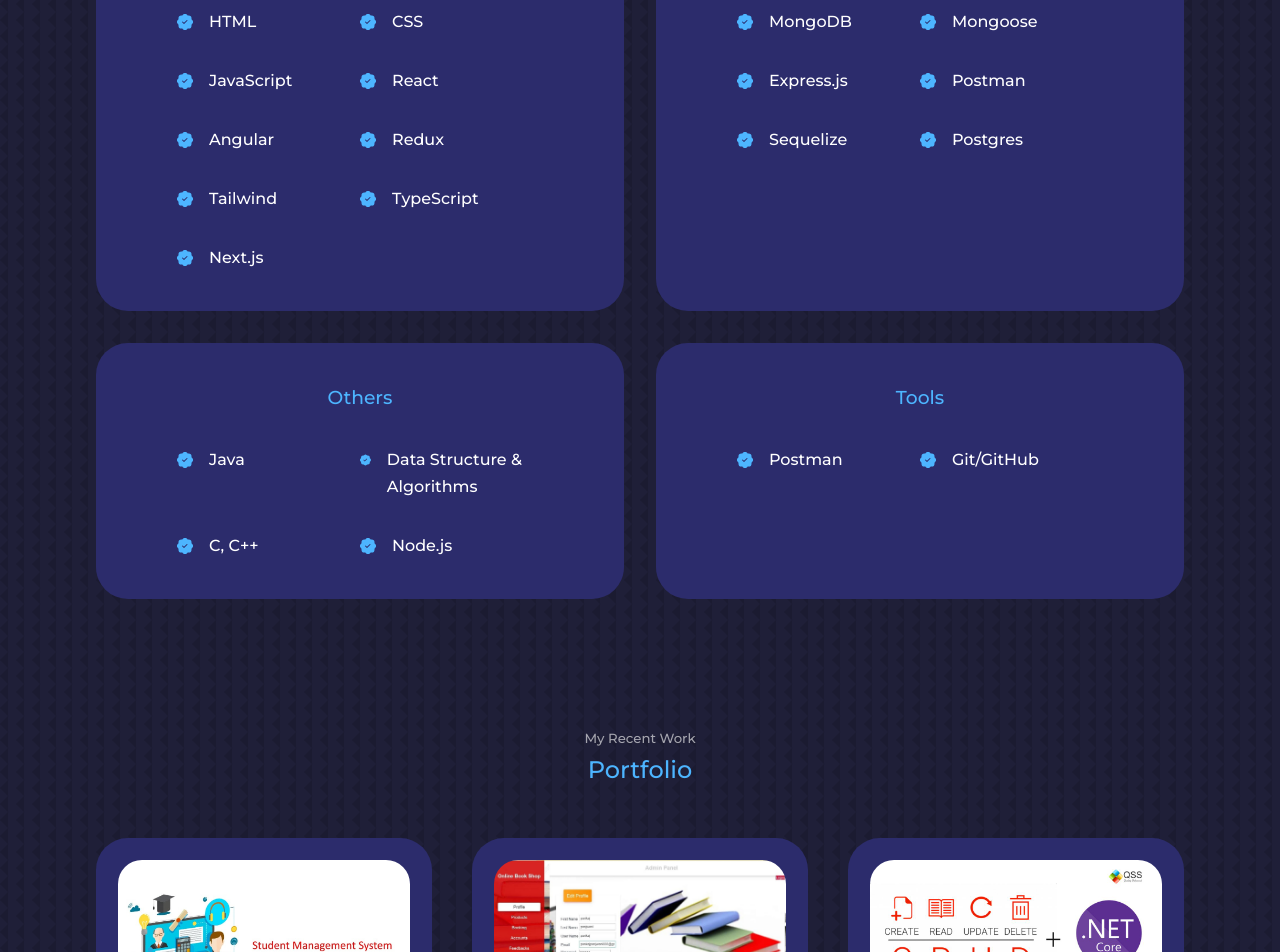
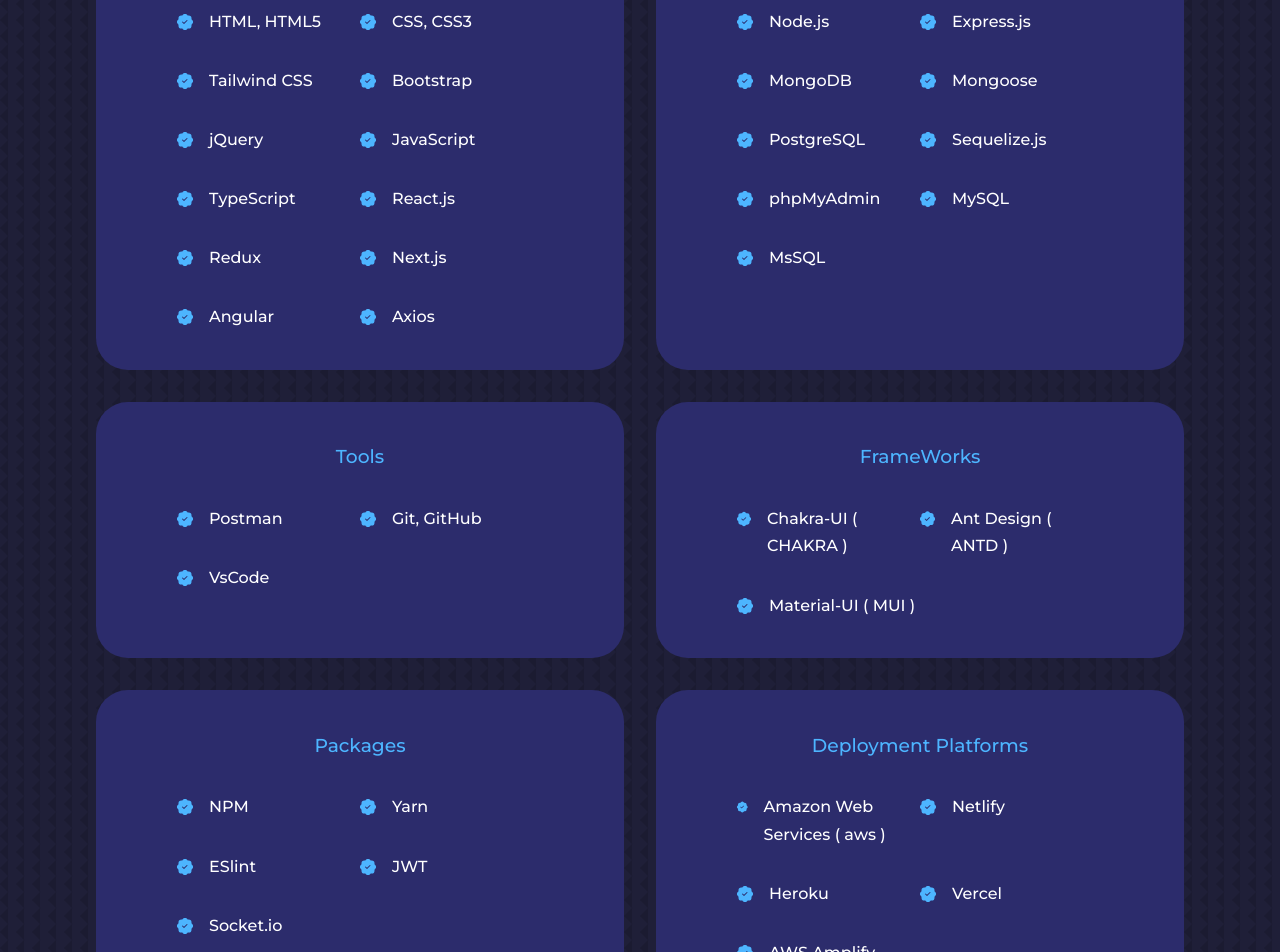
Before and after one commit to jainaakash1002/React-Portfolio-Website, a React (Create React App) app: page / in a window 1280 px wide. Shown: the part 1460-2412 px from the top of the page. Built offline with nearby package versions, Linux system fonts and the light colour scheme.

Commit message:
changes react script and updated skills

```diff
--- a/package.json
+++ b/package.json
@@ -17,6 +17,7 @@
   },
   "scripts": {
     "start": "react-scripts start",
+    "dev" : "react-scripts --openssl-legacy-provider start",
     "build": "react-scripts build",
     "test": "react-scripts test",
     "eject": "react-scripts eject"
--- a/src/components/experience/Experience.jsx
+++ b/src/components/experience/Experience.jsx
@@ -13,11 +13,23 @@
           <div className="experience__content">
             <article className="experience__details">
               <BsFillPatchCheckFill className="experience__details-icon" />
-              <h4>HTML</h4>
+              <h4>HTML, HTML5</h4>
             </article>
             <article className="experience__details">
               <BsFillPatchCheckFill className="experience__details-icon" />
-              <h4>CSS</h4>
+              <h4>CSS, CSS3</h4>
+            </article>
+            <article className="experience__details">
+              <BsFillPatchCheckFill className="experience__details-icon" />
+              <h4>Tailwind CSS</h4>
+            </article>
+            <article className="experience__details">
+              <BsFillPatchCheckFill className="experience__details-icon" />
+              <h4>Bootstrap</h4>
+            </article>
+            <article className="experience__details">
+              <BsFillPatchCheckFill className="experience__details-icon" />
+              <h4>jQuery</h4>
             </article>
             <article className="experience__details">
               <BsFillPatchCheckFill className="experience__details-icon" />
@@ -25,7 +37,19 @@
             </article>
             <article className="experience__details">
               <BsFillPatchCheckFill className="experience__details-icon" />
-              <h4>React</h4>
+              <h4>TypeScript</h4>
+            </article>
+            <article className="experience__details">
+              <BsFillPatchCheckFill className="experience__details-icon" />
+              <h4>React.js</h4>
+            </article>
+            <article className="experience__details">
+              <BsFillPatchCheckFill className="experience__details-icon" />
+              <h4>Redux</h4>
+            </article>
+            <article className="experience__details">
+              <BsFillPatchCheckFill className="experience__details-icon" />
+              <h4>Next.js</h4>
             </article>
             <article className="experience__details">
               <BsFillPatchCheckFill className="experience__details-icon" />
@@ -33,25 +57,21 @@
             </article>
             <article className="experience__details">
               <BsFillPatchCheckFill className="experience__details-icon" />
-              <h4>Redux</h4>
-            </article>
-            <article className="experience__details">
-              <BsFillPatchCheckFill className="experience__details-icon" />
-              <h4>Tailwind</h4>
-            </article>
-            <article className="experience__details">
-              <BsFillPatchCheckFill className="experience__details-icon" />
-              <h4>TypeScript</h4>
-            </article>
-            <article className="experience__details">
-              <BsFillPatchCheckFill className="experience__details-icon" />
-              <h4>Next.js</h4>
+              <h4>Axios</h4>
             </article>
           </div>
         </div>
         <div className="experience__backend">
           <h3>Back-end Development</h3>
           <div className="experience__content">
+            <article className="experience__details">
+              <BsFillPatchCheckFill className="experience__details-icon" />
+              <h4>Node.js</h4>
+            </article>
+            <article className="experience__details">
+              <BsFillPatchCheckFill className="experience__details-icon" />
+              <h4>Express.js</h4>
+            </article>
             <article className="experience__details">
               <BsFillPatchCheckFill className="experience__details-icon" />
               <h4>MongoDB</h4>
@@ -62,20 +82,112 @@
             </article>
             <article className="experience__details">
               <BsFillPatchCheckFill className="experience__details-icon" />
-              <h4>Express.js</h4>
+              <h4>PostgreSQL</h4>
             </article>
+            <article className="experience__details">
+              <BsFillPatchCheckFill className="experience__details-icon" />
+              <h4>Sequelize.js</h4>
+            </article>
+            <article className="experience__details">
+              <BsFillPatchCheckFill className="experience__details-icon" />
+              <h4>phpMyAdmin</h4>
+            </article>
+            <article className="experience__details">
+              <BsFillPatchCheckFill className="experience__details-icon" />
+              <h4>MySQL</h4>
+            </article>
+            <article className="experience__details">
+              <BsFillPatchCheckFill className="experience__details-icon" />
+              <h4>MsSQL</h4>
+            </article>
+          </div>
+        </div>
+        <div className="experience__frontend">
+          <h3>Tools</h3>
+          <div className="experience__content">
             <article className="experience__details">
               <BsFillPatchCheckFill className="experience__details-icon" />
               <h4>Postman</h4>
             </article>
             <article className="experience__details">
               <BsFillPatchCheckFill className="experience__details-icon" />
-              <h4>Sequelize</h4>
+              <h4>Git, GitHub</h4>
             </article>
             <article className="experience__details">
               <BsFillPatchCheckFill className="experience__details-icon" />
-              <h4>Postgres</h4>
+              <h4>VsCode</h4>
             </article>
+          </div>
+        </div>
+        <div className="experience__backend">
+          <h3>FrameWorks</h3>
+          <div className="experience__content">
+            <article className="experience__details">
+              <BsFillPatchCheckFill className="experience__details-icon" />
+              <h4>Chakra-UI ( CHAKRA )</h4>
+            </article>
+            <article className="experience__details">
+              <BsFillPatchCheckFill className="experience__details-icon" />
+              <h4>Ant Design ( ANTD )</h4>
+            </article>
+            <article className="experience__details">
+              <BsFillPatchCheckFill className="experience__details-icon" />
+              <h4>Material-UI ( MUI )</h4>
+            </article>
+          </div>
+        </div>
+        <div className="experience__frontend">
+          <h3>Packages</h3>
+          <div className="experience__content">
+            <article className="experience__details">
+              <BsFillPatchCheckFill className="experience__details-icon" />
+              <h4>NPM</h4>
+            </article>
+            <article className="experience__details">
+              <BsFillPatchCheckFill className="experience__details-icon" />
+              <h4>Yarn</h4>
+            </article>
+            <article className="experience__details">
+              <BsFillPatchCheckFill className="experience__details-icon" />
+              <h4>ESlint</h4>
+            </article>
+            <article className="experience__details">
+              <BsFillPatchCheckFill className="experience__details-icon" />
+              <h4>JWT</h4>
+            </article>
+            <article className="experience__details">
+              <BsFillPatchCheckFill className="experience__details-icon" />
+              <h4>Socket.io</h4>
+            </article>
+          </div>
+        </div>
+        <div className="experience__frontend">
+          <h3>Deployment Platforms</h3>
+          <div className="experience__content">
+            <article className="experience__details">
+              <BsFillPatchCheckFill className="experience__details-icon" />
+              <h4>Amazon Web Services ( aws )</h4>
+            </article>
+            <article className="experience__details">
+              <BsFillPatchCheckFill className="experience__details-icon" />
+              <h4>Netlify</h4>
+            </article>
+            <article className="experience__details">
+              <BsFillPatchCheckFill className="experience__details-icon" />
+              <h4>Heroku</h4>
+            </article>
+            <article className="experience__details">
+              <BsFillPatchCheckFill className="experience__details-icon" />
+              <h4>Vercel</h4>
+            </article>
+            <article className="experience__details">
+              <BsFillPatchCheckFill className="experience__details-icon" />
+              <h4>AWS Amplify</h4>
+            </article>
+            {/* <article className="experience__details">
+              <BsFillPatchCheckFill className="experience__details-icon" />
+              <h4>Github Pages</h4>
+            </article> */}
           </div>
         </div>
         <div className="experience__frontend">
@@ -95,20 +207,11 @@
             </article>
             <article className="experience__details">
               <BsFillPatchCheckFill className="experience__details-icon" />
-              <h4>Node.js</h4>
-            </article>
-          </div>
-        </div>
-        <div className="experience__frontend">
-          <h3>Tools</h3>
-          <div className="experience__content">
-            <article className="experience__details">
-              <BsFillPatchCheckFill className="experience__details-icon" />
-              <h4>Postman</h4>
+              <h4>AppScript</h4>
             </article>
             <article className="experience__details">
               <BsFillPatchCheckFill className="experience__details-icon" />
-              <h4>Git/GitHub</h4>
+              <h4>WordPress, PHP</h4>
             </article>
           </div>
         </div>
--- a/src/components/intro/Intro.jsx
+++ b/src/components/intro/Intro.jsx
@@ -1,7 +1,7 @@
 import React from "react";
 import { FaAward } from "react-icons/fa";
 import { VscFolderLibrary } from "react-icons/vsc";
-import ME from "../../assets/me.jpg";
+import Aakash from "../../assets/Aakash.jpeg";
 import "./intro.css";
 
 const Intro = () => {
@@ -12,7 +12,7 @@
       <div className="container about__container">
         <div className="about__me">
           <div className="about__me-image">
-            <img src={ME} alt="me" />
+            <img src={Aakash} alt="AJ" />
           </div>
         </div>
         <div className="about__content">
--- a/src/components/intro/intro.css
+++ b/src/components/intro/intro.css
@@ -8,7 +8,6 @@
   width: 100%;
   aspect-ratio: 1/1;
   border-radius: 2rem;
-    background: linear-gradient(45deg, transparent, var(--color-primary), transparent);
   display: grid;
   place-items: center;
 }
@@ -60,7 +59,7 @@
   color: var(--color-light);
 }
 
-@media screen and (max-width: 1024px){
+@media screen and (max-width: 1024px) {
   .about__container {
     grid-template-columns: 1fr;
     gap: 0;
@@ -76,7 +75,7 @@
   }
 }
 
-@media screen and (max-width: 600px){
+@media screen and (max-width: 600px) {
   .about__me {
     width: 65%;
     margin: 0rem auto 3rem;
--- a/src/components/testimonials/Testimonials.jsx
+++ b/src/components/testimonials/Testimonials.jsx
@@ -50,7 +50,7 @@
           <SwiperSlide className="testimonial" key={test.id}>
             {test.link && (
               <div className="client__avatar">
-                <a href={test.link}>
+                <a href={test.link} target="_blank" rel="noreferrer">
                   <BsLinkedin />
                 </a>
               </div>
```
Also changed, not shown: src/components/header/Header.jsx (+13 -9 lines), src/assets/Aakash.jpeg (added), src/assets/me.jpg (deleted). Lines whose indentation alone changed are shown as unchanged.
